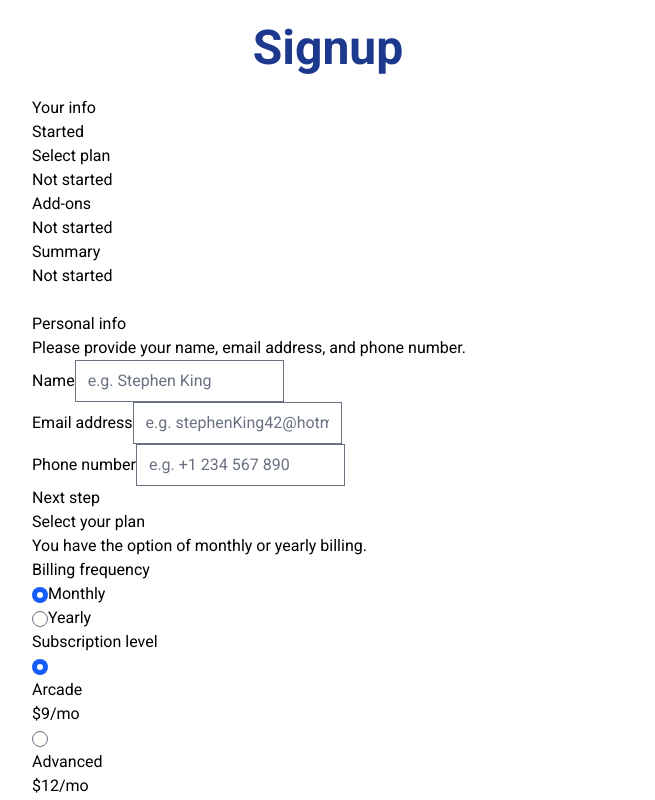
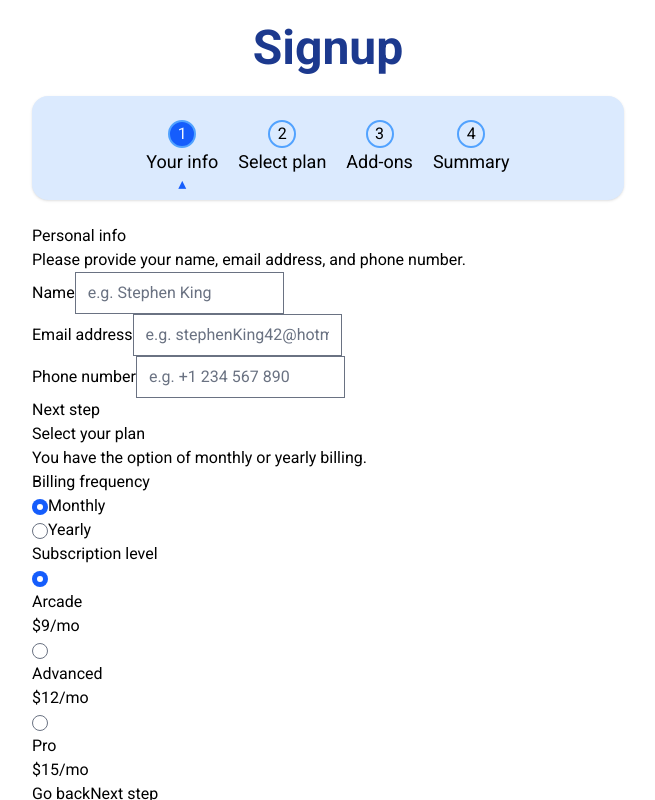
Before and after one commit to TheInitZero/react-multi-step-form, a React (Vite) app: page / in a window 1280 px wide. Shown: the top 800 px of the page, without its empty margins (312-967 px from the left). Built offline with nearby package versions, Linux system fonts and the light colour scheme; a web font is replaced by a local one.

Commit message:
feat: style SignupProgress component

```diff
--- a/src/App.jsx
+++ b/src/App.jsx
@@ -137,21 +137,35 @@ function SignupProgress({ model }) {
 
     return (
       <li
+        className="flex flex-col items-center"
         key={key}
         aria-current={ariaCurrent}
         aria-labelledby={ariaLabelledBy}
         data-status={status}
+        data-component="signup-progress-step"
       >
-        <p id={titleElId}>{title}</p>
+        <p id={titleElId} className="sr-only sm:text-lg sm:not-sr-only">
+          {title}
+        </p>
 
-        <p id={statusElId}>{statusDescription}</p>
+        <p id={statusElId} className="sr-only">
+          {statusDescription}
+        </p>
       </li>
     );
   });
 
   return (
-    <aside aria-label="Signup progress">
-      <ol>{steps}</ol>
+    <aside
+      aria-label="Signup progress"
+      className="p-6 rounded-2xl bg-blue-100 shadow"
+    >
+      <ol
+        className="flex items-center justify-center gap-5"
+        data-component="signup-progress"
+      >
+        {steps}
+      </ol>
     </aside>
   );
 }
--- a/src/index.css
+++ b/src/index.css
@@ -8,3 +8,34 @@
   --breakpoint-sm: 30rem;
   --breakpoint-md: 40rem;
 }
+
+@layer components {
+  [data-component='signup-progress'] {
+    counter-reset: signup-progress;
+  }
+
+  [data-component='signup-progress-step'] {
+    @apply relative;
+
+    &::before {
+      counter-increment: signup-progress;
+      content: counter(signup-progress);
+
+      @apply size-7 border-2 border-blue-400 rounded-full text-sm grid place-content-center sm:text-base;
+    }
+
+    &[data-status='started']::before {
+      @apply text-blue-50 bg-blue-600;
+    }
+
+    &[data-status='completed']::before {
+      @apply border-emerald-400 text-emerald-50 bg-emerald-600;
+    }
+
+    &[aria-current='step']::after {
+      content: '▴';
+
+      @apply text-blue-600 inline-block absolute -bottom-5;
+    }
+  }
+}
```
